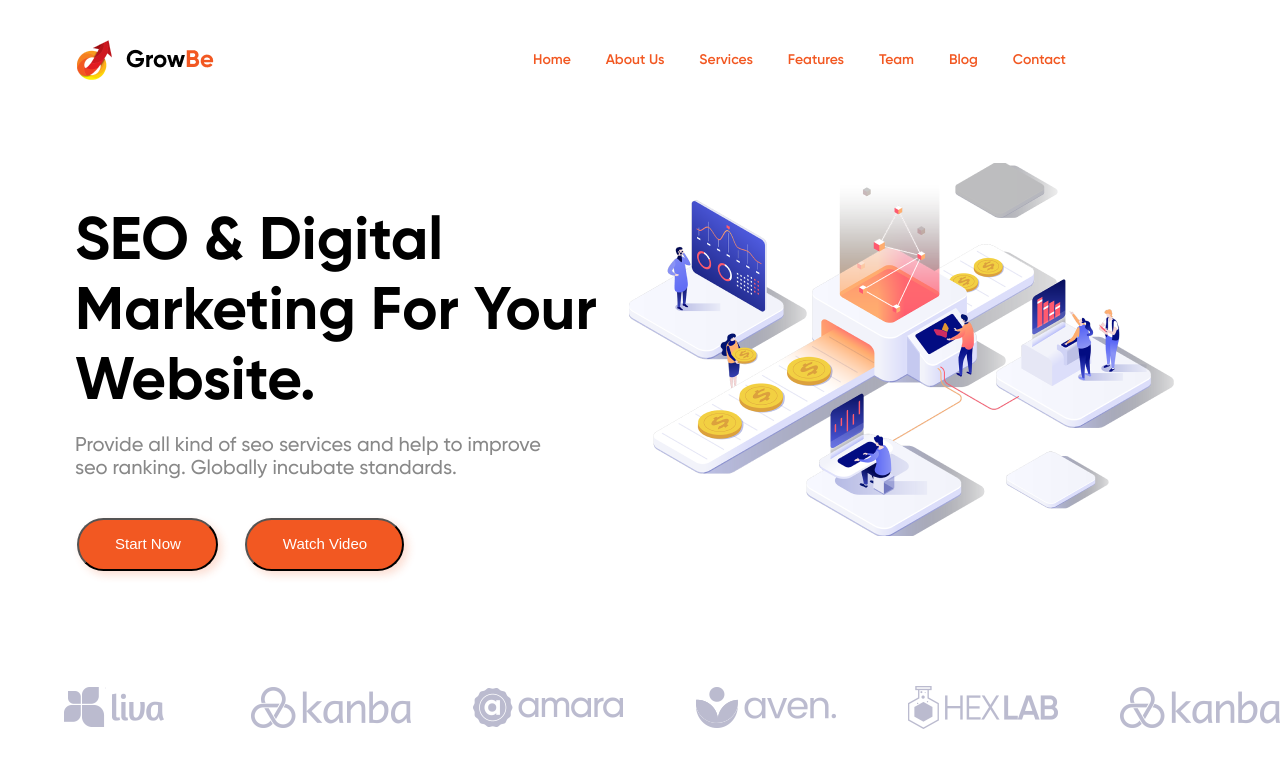
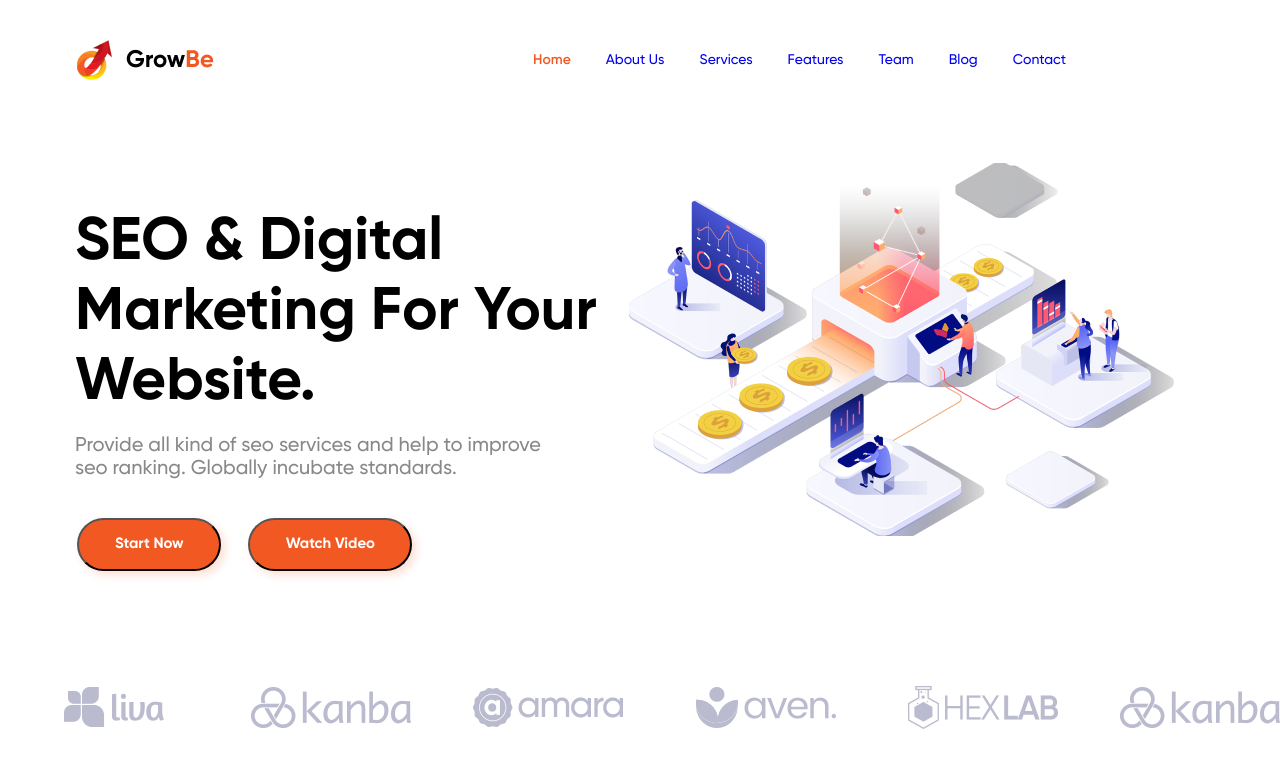
Before and after one commit to VVKand/Seminar_html_3_dz, a plain HTML site: page index.html in a window 1280 px wide. Drawn offline with Linux system fonts and the light colour scheme.

Commit message:
задание 4

```diff
--- a/index.html
+++ b/index.html
@@ -14,7 +14,7 @@
       </div>
       <div>
         <nav class="navigation">
-          <a href="#">Home</a>
+          <a href="#" class="nav__home">Home</a>
           <a href="#">About Us</a>
           <a href="#">Services</a>
           <a href="#">Features</a>
--- a/style.css
+++ b/style.css
@@ -50,9 +50,10 @@ header {
 }
 
 .navigation {
-  font-family: "Gilroy-SemiBold";
+  font-family: "Gilroy-Medium";
   font-size: 14px;
   line-height: 16px;
+  color: #000000;
   width: 556px;
   display: flex;
   justify-content: space-between;
@@ -61,10 +62,10 @@ header {
   margin-right: 200px;
   padding-right: 14px;
   padding-left: 9px;
-
 }
 
-.navigation a {
+.nav__home {
+  font-family: "Gilroy-SemiBold";
   font-size: 14px;
   line-height: 16px;
   color: #f25822;
@@ -80,7 +81,6 @@ main {
   display: flex;
   margin-top: 15px;
   margin-left: 16px;
-
 }
 
 .content h1 {
@@ -111,6 +111,7 @@ main {
 }
 
 .btn {
+  font-family: "Gilroy-Bold";
   font-size: 15px;
   line-height: 18px;
   background: #f25822;
```
